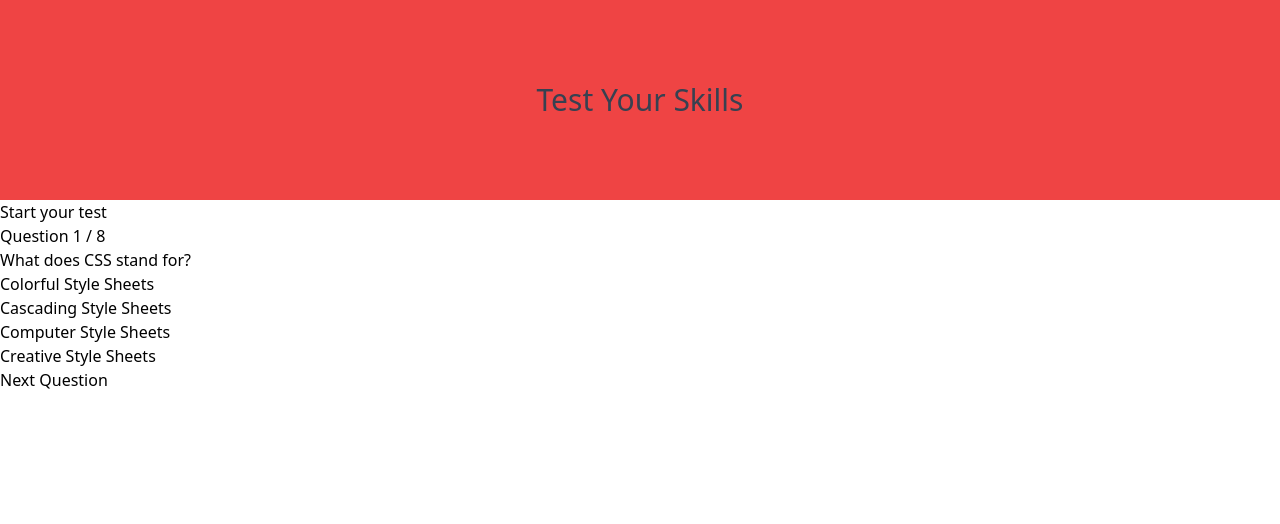
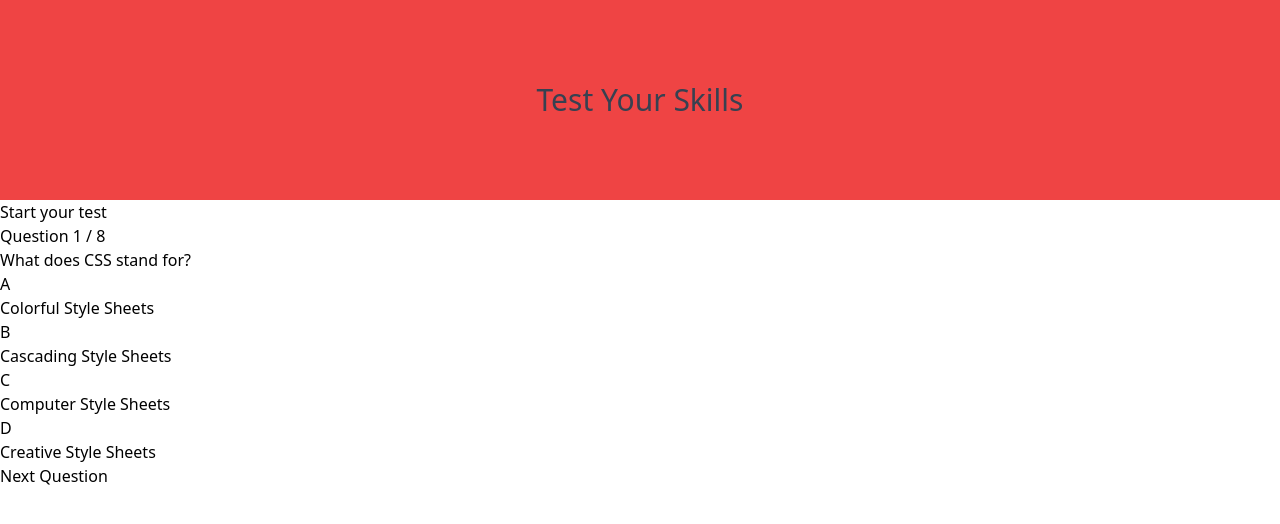
Before and after one commit to byronbzhao/knowmeq-assessment, a React (Create React App) app: page /quiz in a window 1280 px wide. Shown: the top 524 px of the page. Built offline with nearby package versions, Linux system fonts and the light colour scheme.

Commit message:
implemented ability to click on a choice for an answer which would then show whether you got it correct, and to move on to the next question as well as added to the Answers and Questions components, started on CSS styling with tailwind

```diff
--- a/src/components/Answer.jsx
+++ b/src/components/Answer.jsx
@@ -1,9 +1,19 @@
 import React from 'react';
 
-const Answer = ({ answer }) => {
+const Answer = ({ answer, index, onSelectAnswer, currentAnswer, correctAnswer }) => {
+	const letterMapping = ['A', 'B', 'C', 'D'];
+    const isCorrectAnswer = currentAnswer && answer === correctAnswer
+    const isWrongAnswer = currentAnswer === answer && currentAnswer !== correctAnswer
+
+    const correctAnswerClass = isCorrectAnswer ? 'bg-green-500' : ''
+    const wrongAnwerClass = isWrongAnswer ? 'bg-red-500' : ''
+    const disabledClass = currentAnswer ? 'pointer-events-none' : ''
+
+
 	return (
-		<div>
-            {answer}
+		<div className={`answer ${correctAnswerClass} ${wrongAnwerClass} ${disabledClass}`} onClick={() => onSelectAnswer(answer)}>
+			<div className="answer-letter">{letterMapping[index]}</div>
+			<div className="answer-test">{answer}</div>
 		</div>
 	);
 };
--- a/src/components/Question.jsx
+++ b/src/components/Question.jsx
@@ -1,22 +1,31 @@
-import React, { useContext } from 'react'
-import { QuizContext } from '../context/quiz'
-import Answer from './Answer'
+import React, { useContext } from 'react';
+import { QuizContext } from '../context/quiz';
+import Answer from './Answer';
 
 const Question = () => {
-    const [quizState, dispatch] = useContext(QuizContext)
+	const [quizState, dispatch] = useContext(QuizContext);
 
-    const currentQuestion = quizState.questions[quizState.currentQuestionIndex]
+	const currentQuestion = quizState.questions[quizState.currentQuestionIndex];
 
 	return (
 		<div>
 			<div className="question">{currentQuestion.question}</div>
 			<div className="answers">
 				{quizState.answers.map((answer, index) => (
-                <Answer answer={answer} key={index} />
+					<Answer
+						answer={answer}
+						key={index}
+						index={index}
+                        currentAnswer={quizState.currentAnswer}
+                        correctAnswer={currentQuestion.correctAnswer}
+						onSelectAnswer={(answerText) =>
+							dispatch({ type: 'SELECT_ANSWER', payload: answerText })
+						}
+					/>
 				))}
 			</div>
 		</div>
-  )
-}
+	);
+};
 
-export default Question
+export default Question;
--- a/src/context/quiz.js
+++ b/src/context/quiz.js
@@ -6,29 +6,45 @@ const initialState = {
 	questions,
 	currentQuestionIndex: 0,
 	showResults: false,
-    correctAnswersCount: 0,
-    answers: shuffleAnswers(questions[0])
+	correctAnswersCount: 0,
+	answers: shuffleAnswers(questions[0]),
+	currentAnswer: '',
 };
 
 const reducer = (state, action) => {
 	console.log(reducer, state, action);
 
 	switch (action.type) {
+		case 'SELECT_ANSWER': {
+			const correctAnswersCount =
+				action.payload ===
+				state.questions[state.currentQuestionIndex].correctAnswer
+					? state.correctAnswersCount + 1
+					: state.correctAnswersCount;
+			return {
+				...state,
+				currentAnswer: action.payload,
+                correctAnswersCount,
+			};
+		}
 		case 'NEXT_QUESTION': {
 			const showResults =
 				state.currentQuestionIndex === state.questions.length - 1;
 			const currentQuestionIndex = showResults
 				? state.currentQuestionIndex
 				: state.currentQuestionIndex + 1;
+			const answers = showResults ? [] : shuffleAnswers(state.questions[currentQuestionIndex])
 			return {
 				...state,
 				currentQuestionIndex,
 				showResults,
+				answers,
+				currentAnswer: '',
 			};
 		}
-        case 'RESTART': {
-            return initialState
-        }
+		case 'RESTART': {
+			return initialState;
+		}
 
 		default:
 			return state;
```
Lines whose indentation alone changed are shown as unchanged.
